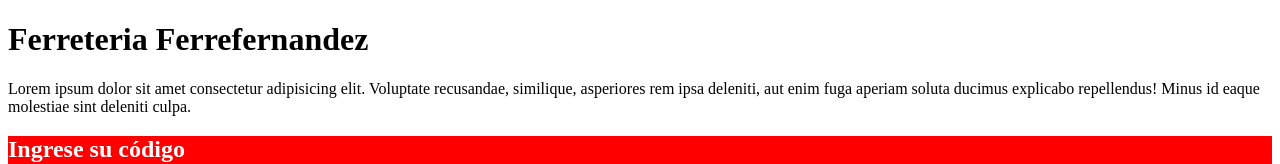
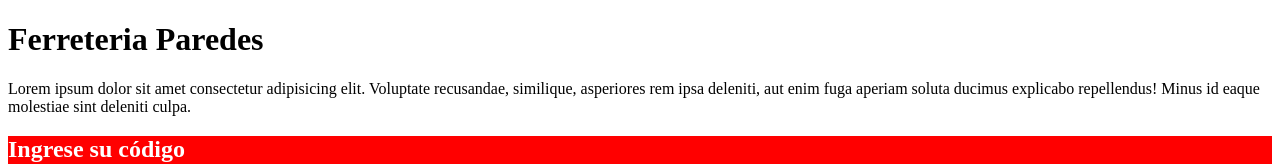
Before and after one commit to brayhanstiv/hyperbog, a plain HTML site: page index.html in a window 1280 px wide. Shown: the top 164 px of the page. Drawn offline with Linux system fonts and the light colour scheme.

Commit message:
cambio de ferreteria

```diff
--- a/index.html
+++ b/index.html
@@ -9,7 +9,7 @@
   </head>
 
   <body>
-  <h1>Ferreteria Ferrefernandez</h1>
+    <h1>Ferreteria Paredes</h1>
     <p>Lorem ipsum dolor sit amet consectetur adipisicing elit. Voluptate recusandae, similique, asperiores rem ipsa
       deleniti, aut enim fuga aperiam soluta ducimus explicabo repellendus! Minus id eaque molestiae sint deleniti culpa.
     </p>
```
Lines whose indentation alone changed are shown as unchanged.
